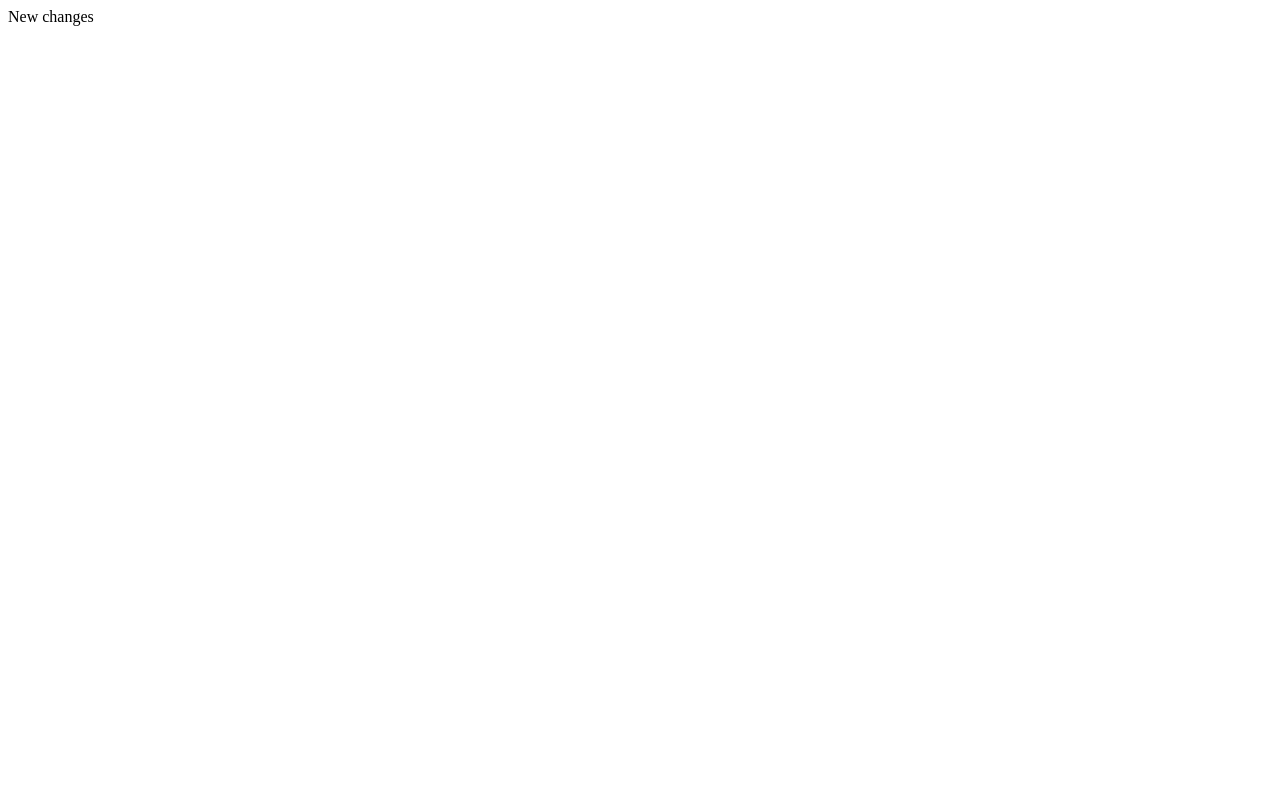
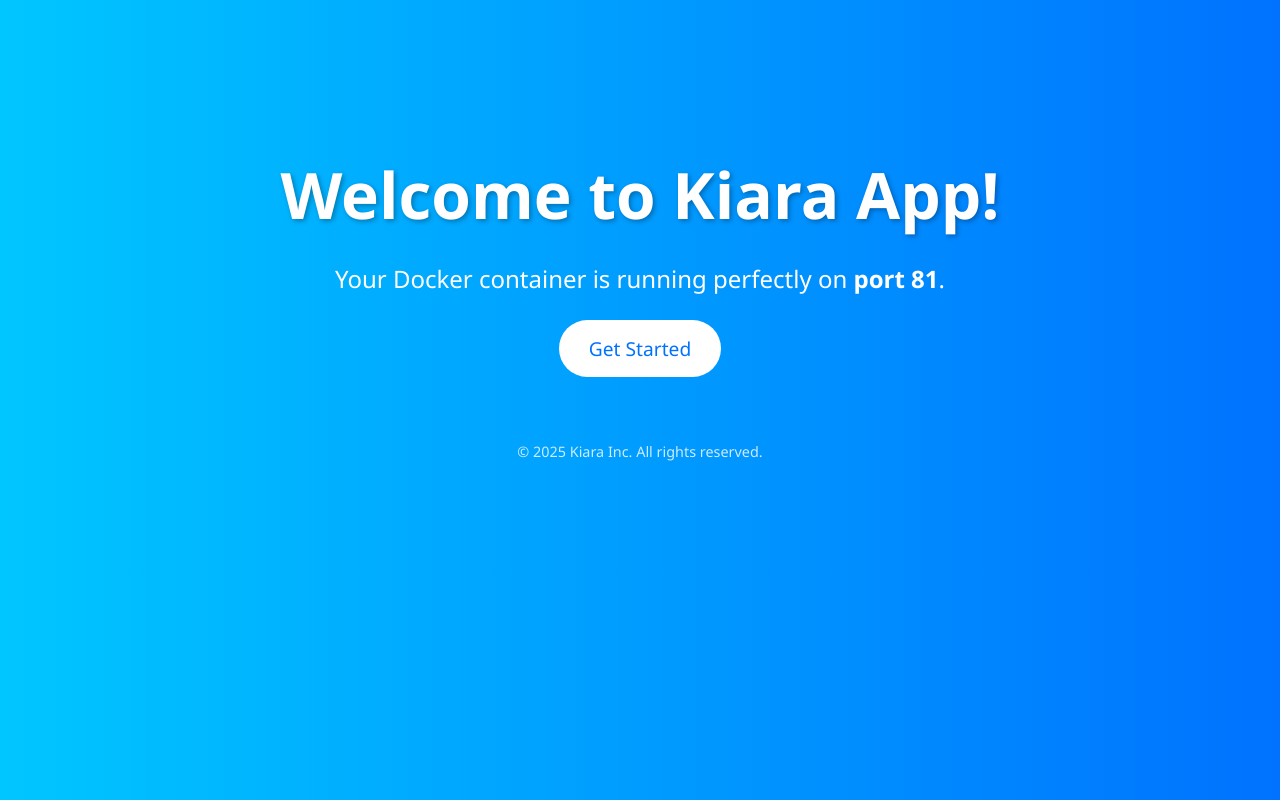
Before and after one commit to Kiaraintellipaat/Demo1, a plain HTML site: page index.html in a window 1280 px wide. Drawn offline with Linux system fonts and the light colour scheme.

Commit message:
Update index.html

```diff
--- a/index.html
+++ b/index.html
@@ -1 +1,56 @@
-New changes
+<!DOCTYPE html>
+<html lang="en">
+<head>
+    <meta charset="UTF-8">
+    <meta name="viewport" content="width=device-width, initial-scale=1.0">
+    <title>Welcome to Kiara App</title>
+    <style>
+        body {
+            font-family: 'Segoe UI', Tahoma, Geneva, Verdana, sans-serif;
+            background: linear-gradient(to right, #00c6ff, #0072ff);
+            color: white;
+            text-align: center;
+            padding: 100px 20px;
+        }
+
+        h1 {
+            font-size: 4em;
+            margin-bottom: 20px;
+            text-shadow: 2px 2px 5px rgba(0,0,0,0.3);
+        }
+
+        p {
+            font-size: 1.5em;
+            margin-bottom: 40px;
+        }
+
+        .button {
+            background-color: #fff;
+            color: #0072ff;
+            padding: 15px 30px;
+            text-decoration: none;
+            font-size: 1.2em;
+            border-radius: 50px;
+            transition: 0.3s;
+        }
+
+        .button:hover {
+            background-color: #0072ff;
+            color: #fff;
+            box-shadow: 0 5px 15px rgba(0,0,0,0.3);
+        }
+
+        footer {
+            margin-top: 80px;
+            font-size: 0.9em;
+            opacity: 0.8;
+        }
+    </style>
+</head>
+<body>
+    <h1>Welcome to Kiara App!</h1>
+    <p>Your Docker container is running perfectly on <strong>port 81</strong>.</p>
+    <a href="#" class="button">Get Started</a>
+    <footer>© 2025 Kiara Inc. All rights reserved.</footer>
+</body>
+</html>
```
